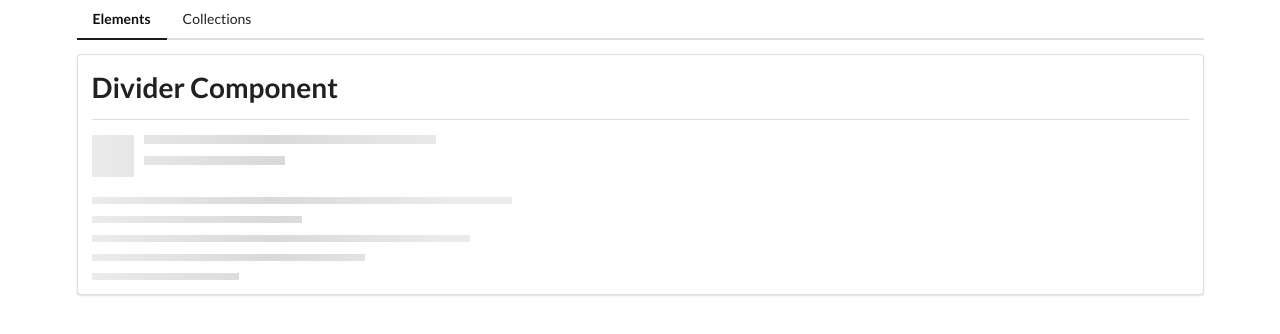
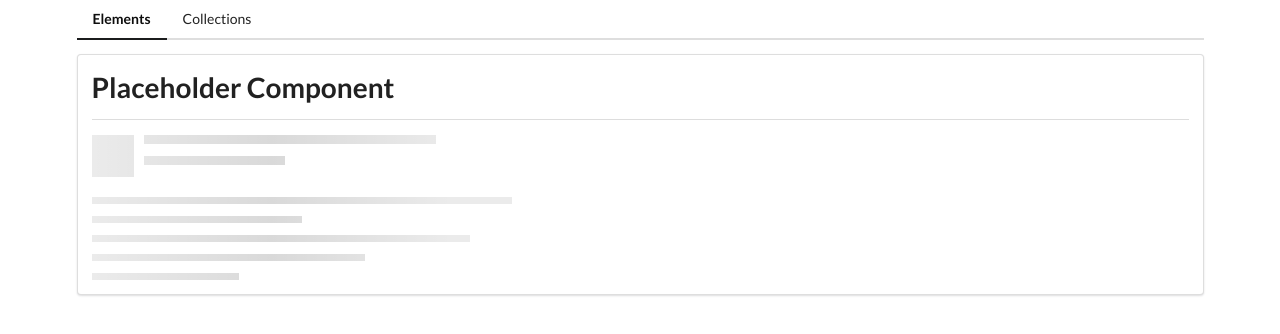
Before and after one commit to bastiengoulet/components, an Angular app: page /elements in a window 1280 px wide. Shown: the top 334 px of the page. Built offline with nearby package versions, Linux system fonts and the light colour scheme.

Commit message:
Created custom divider widjet

```diff
--- a/src/app/elements/elements-home/elements-home.component.html
+++ b/src/app/elements/elements-home/elements-home.component.html
@@ -1,2 +1,2 @@
-<app-divider />
+<app-divider>Placeholder Component</app-divider>
 <app-placeholder [header]="true" [lines]="5" />
--- a/src/app/shared/divider/divider.component.html
+++ b/src/app/shared/divider/divider.component.html
@@ -1,2 +1,5 @@
-<h1>Divider Component</h1>
+<h1>
+  <!-- Inject children -->
+  <ng-content></ng-content>
+</h1>
 <div class="ui divider"></div>
```
